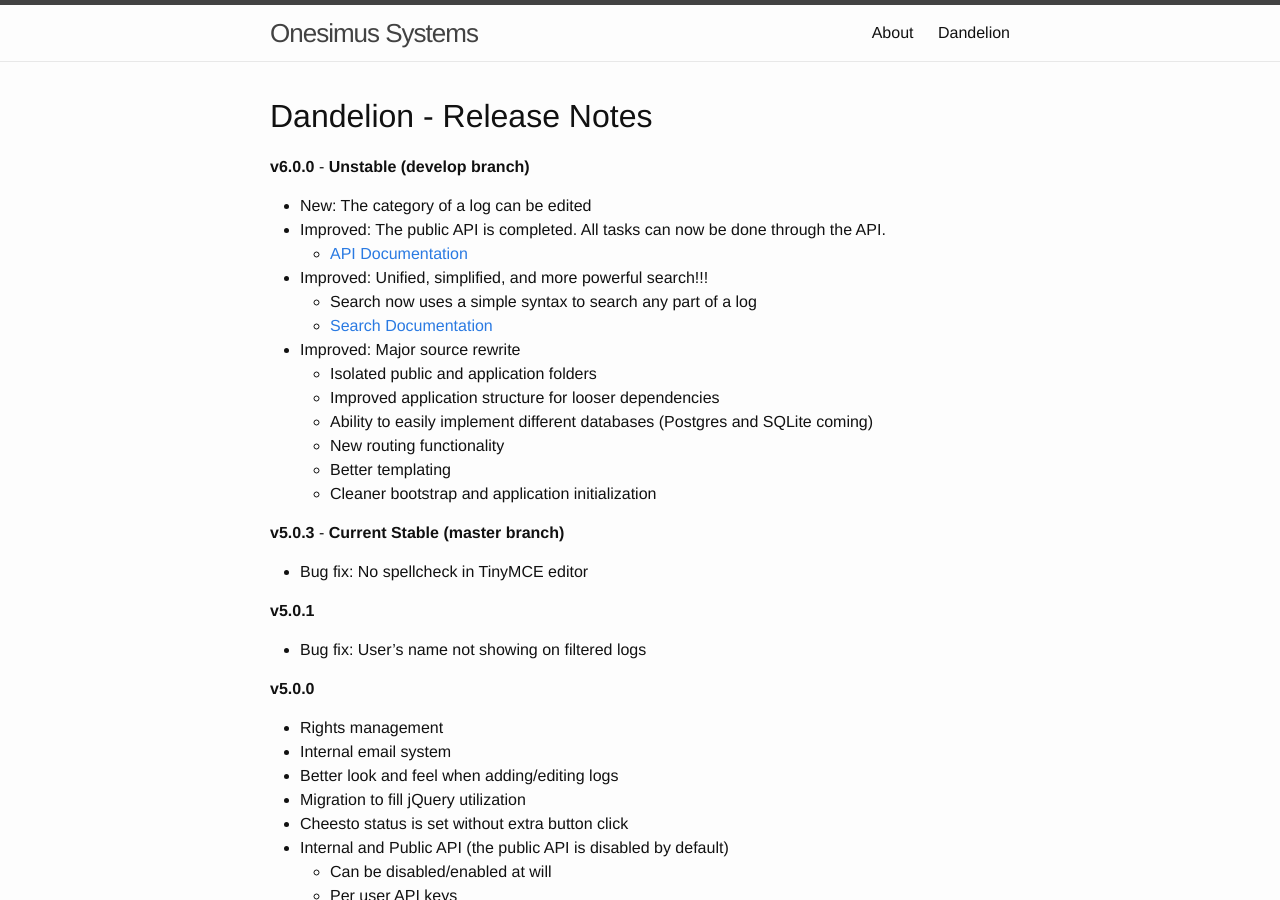
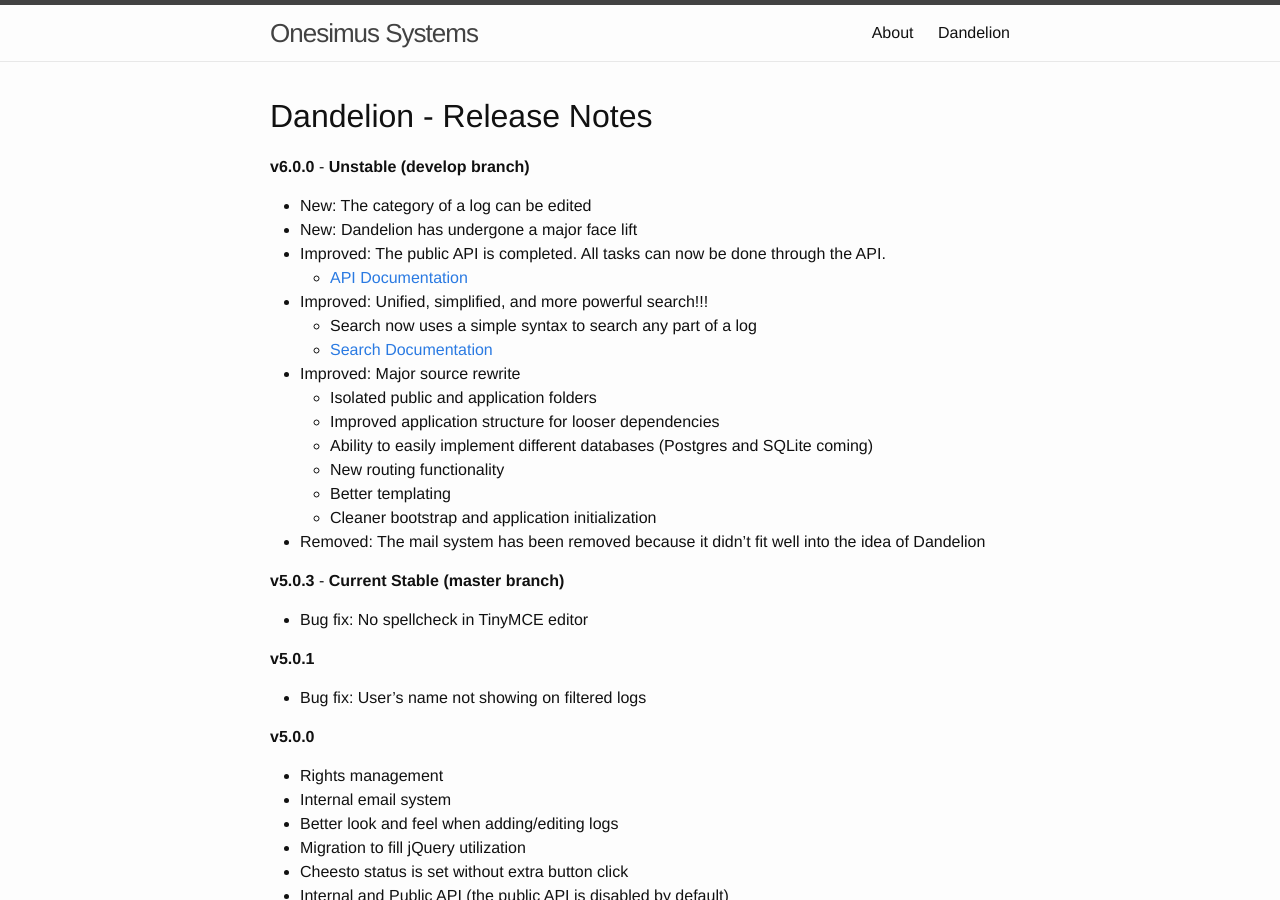
Before and after one commit to onesimus-systems/onesimus-systems.github.io, a Jekyll site: the page built from dandelion/release-notes.md, in a window 1280 px wide and 900 px high. Built offline with Jekyll 4.4.1, drawn with Linux system fonts in a browser that asks for light colours.

Commit message:
Removed mail API docs, updated release notes

```diff
--- a/dandelion/release-notes.md
+++ b/dandelion/release-notes.md
@@ -10,6 +10,7 @@ Dandelion - Release Notes
 **v6.0.0** - **Unstable (develop branch)**
 
 - New: The category of a log can be edited
+- New: Dandelion has undergone a major face lift
 - Improved: The public API is completed. All tasks can now be done through the API.
     * [API Documentation](/dandelion/api)
 - Improved: Unified, simplified, and more powerful search!!!
@@ -22,6 +23,7 @@ Dandelion - Release Notes
     * New routing functionality
     * Better templating
     * Cleaner bootstrap and application initialization
+- Removed: The mail system has been removed because it didn't fit well into the idea of Dandelion
 
 **v5.0.3** - **Current Stable (master branch)**
 
```
Also changed, not shown: dandelion/api/index.md (+0 -2 lines), dandelion/api/mail.md (deleted, +0 -12 lines).
